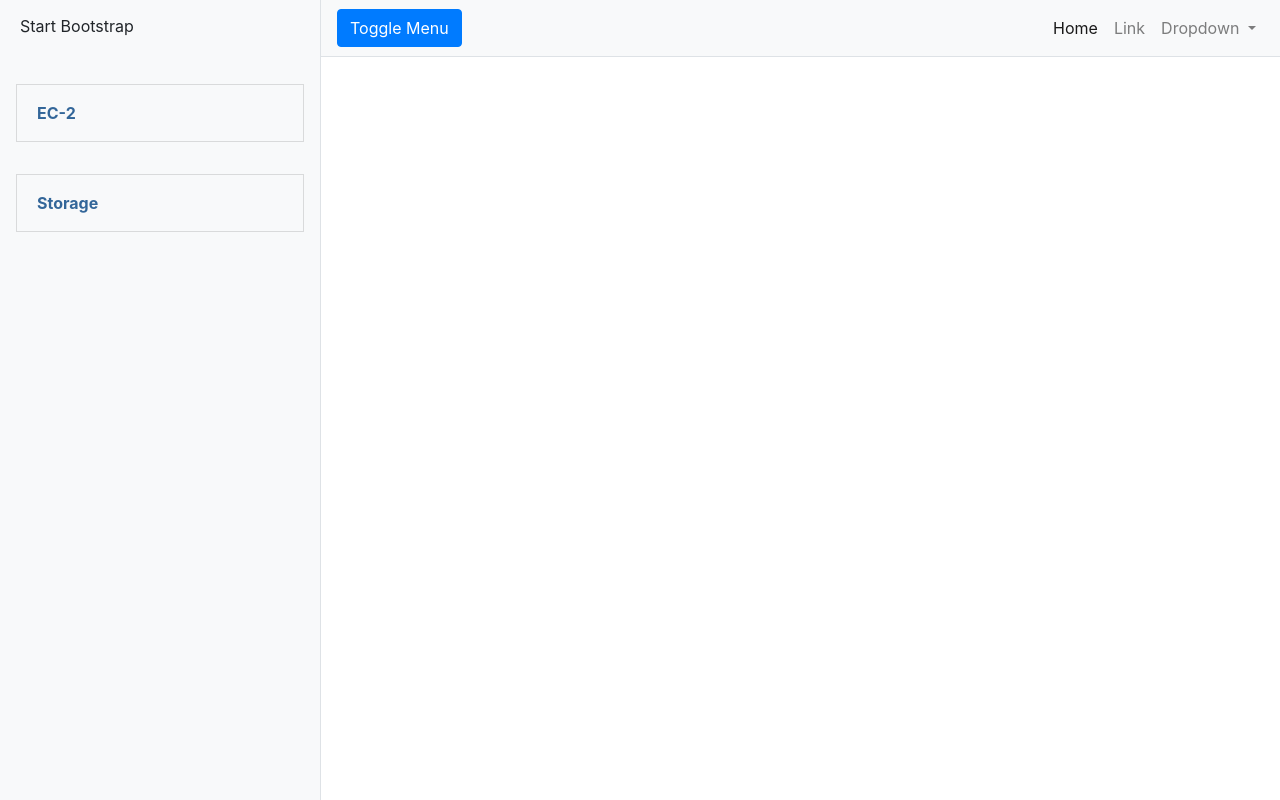
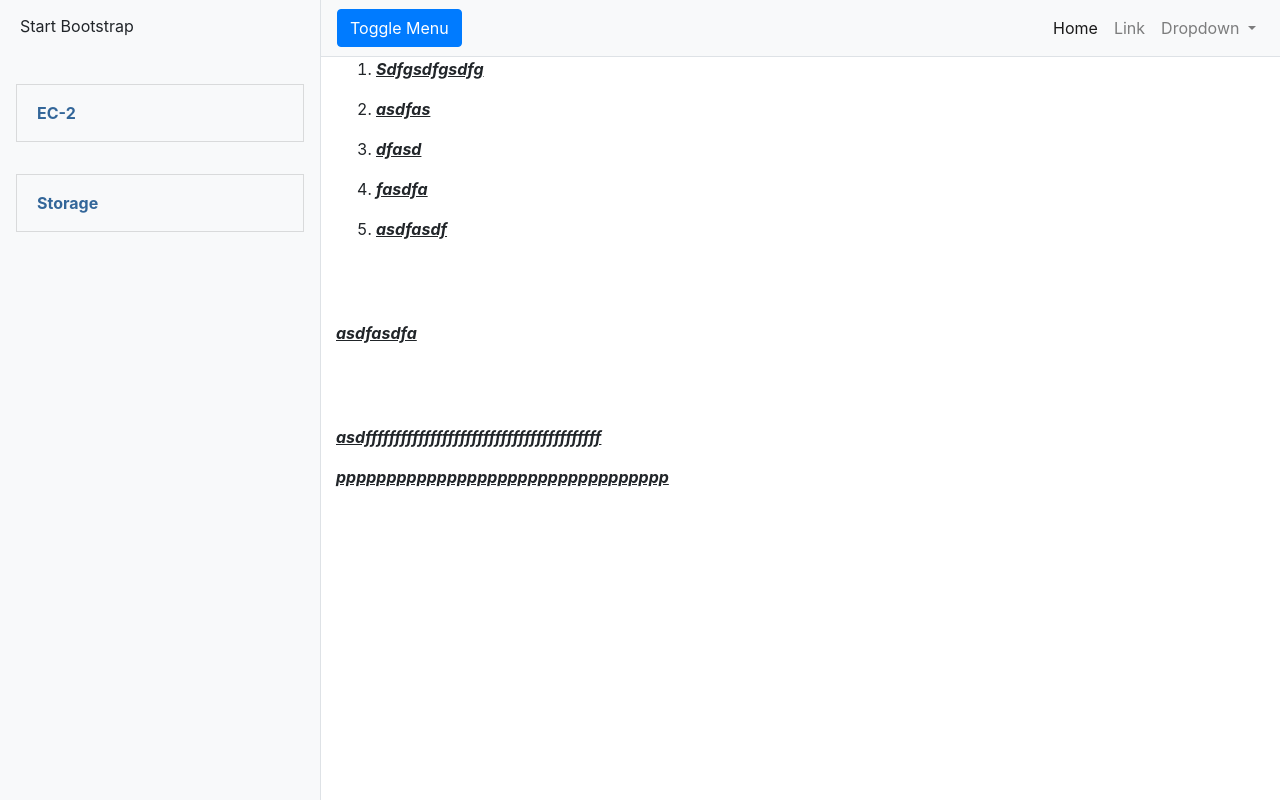
Before and after one commit to creditfinch/aws, a plain HTML site: page index.html in a window 1280 px wide. Drawn offline with Linux system fonts and the light colour scheme.

Commit message:
Initial Commit

```diff
--- a/post/ec2.html
+++ b/post/ec2.html
@@ -23,6 +23,6 @@
 <P><BR><BR>
 </P>
 <P><I><U><B>asdffffffffffffffffffffffffffffffffffffffff</B></U></I></P>
-<P><I><U><B>asdfasdfasdfasdfasdfasdf</B></U></I></P>
+<P><I><U><B>ppppppppppppppppppppppppppppppppp</B></U></I></P>
 </BODY>
 </HTML>
--- a/vendor/jquery/app.js
+++ b/vendor/jquery/app.js
@@ -8,5 +8,5 @@ jQuery(document).ready(function(){
 
     });
 
-
+    $('#post').load('post/ec2.html');
 })
```
